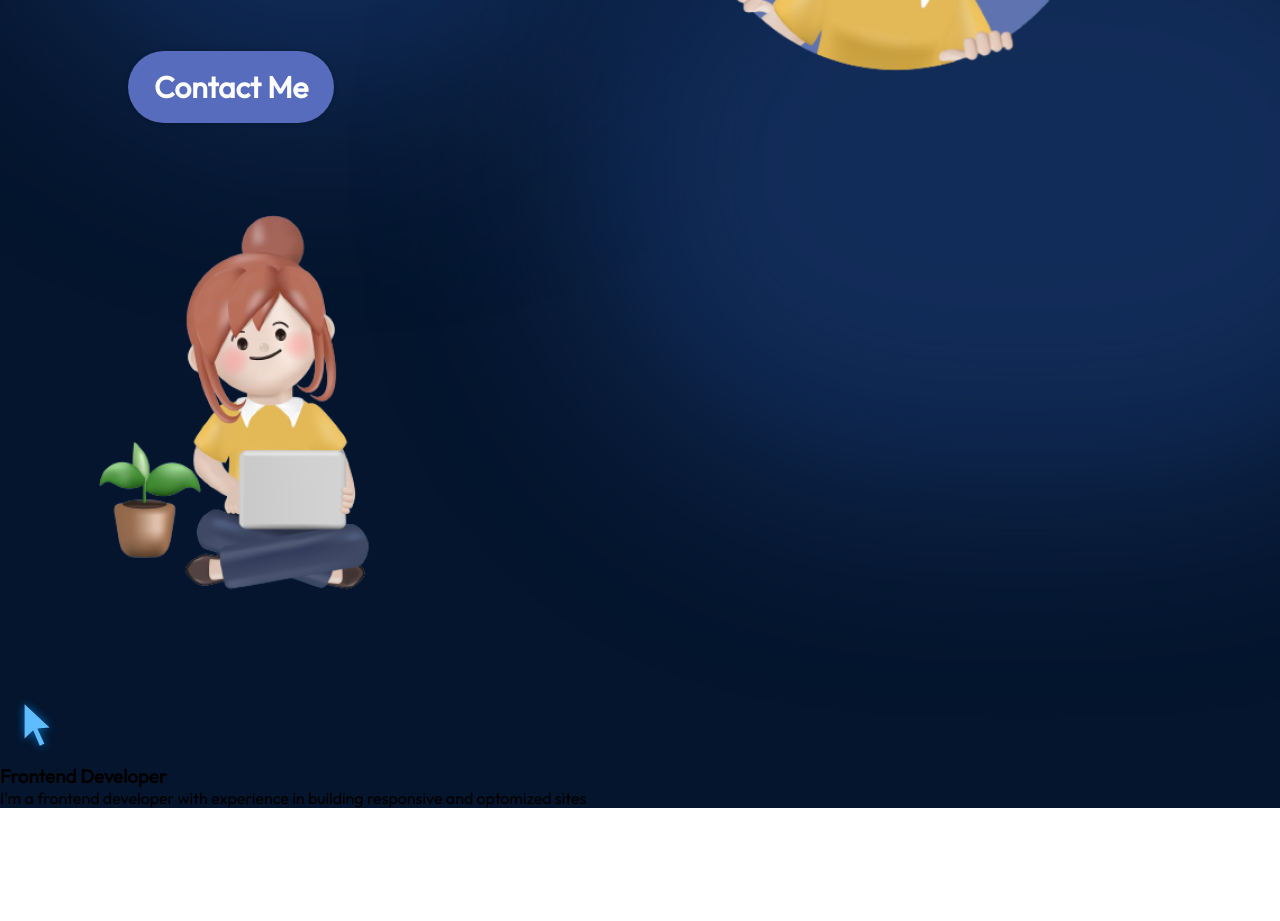
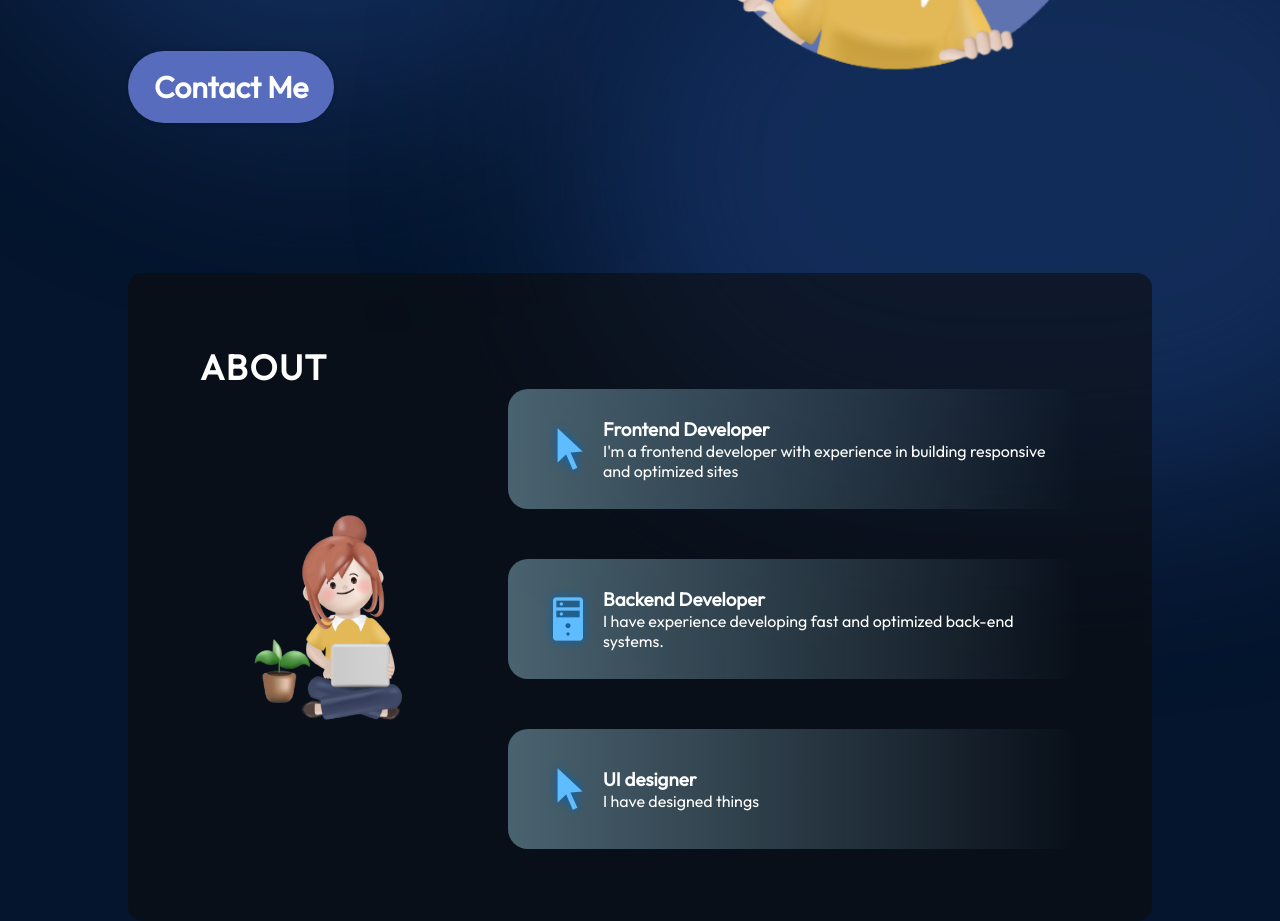
Before and after one commit to Sarah-Paterson/Portfolio_2023, a React (Vite) app in the folder react-portfolio/: page / in a window 1280 px wide. Shown: the part 520-1441 px from the top of the page. Before the commit the page ends 1328 px from the top, so only its background shows below. Built offline with nearby package versions, Linux system fonts and the light colour scheme.

Commit message:
add styling for the about section in About.module.css

```diff
--- a/react-portfolio/src/components/About/About.jsx
+++ b/react-portfolio/src/components/About/About.jsx
@@ -1,20 +1,38 @@
 import React from "react";
+
+import styles from "./About.module.css";
 import { getImageUrl } from "../../utils";
 
 export const About = () => {
     return (
-        <section>
-            <div>
+        <section className={styles.container}>
+            <h2 className={styles.title}>About</h2>
+            <div className={styles.content}>
                 <img
                 src={getImageUrl("about/aboutImage.png")}
                 alt="Me sitting with a laptop"
+                className={styles.aboutImage}
                 />
-                <ul>
-                    <li>
+                <ul className={styles.aboutItems}>
+                    <li className={styles.aboutItem}>
                         <img src={getImageUrl("about/cursorIcon.png")} alt="Cursor Icon" />
-                        <div>
+                        <div className={styles.aboutItemText}>
                             <h3>Frontend Developer</h3>
-                            <p>I'm a frontend developer with experience in building responsive and optomized sites</p>
+                            <p>I'm a frontend developer with experience in building responsive and optimized sites</p>
+                        </div>
+                    </li>
+                    <li className={styles.aboutItem}>
+                        <img src={getImageUrl("about/serverIcon.png")} alt="Server Icon" />
+                        <div className={styles.aboutItemText}>
+                            <h3>Backend Developer</h3>
+                            <p>I have experience developing fast and optimized back-end systems.</p>
+                        </div>
+                    </li>
+                    <li className={styles.aboutItem}>
+                        <img src={getImageUrl("about/cursorIcon.png")} alt="UI Icon" />
+                        <div className={styles.aboutItemText}>
+                            <h3>UI designer</h3>
+                            <p>I have designed things</p>
                         </div>
                     </li>
                 </ul>
--- a/react-portfolio/src/components/About/About.module.css
+++ b/react-portfolio/src/components/About/About.module.css
@@ -0,0 +1,47 @@
+@import "../../vars.css";
+
+.container {
+    position: relative;
+    background-color: rgba(12, 12, 12, 0.6);
+    border-radius: 15px;
+    padding: 72px;
+    margin-top: 149px;
+    z-index: 1;
+    margin-left: 10%;
+    margin-right: 10%;
+}
+
+.title {
+    color: var(--color-text);
+    font-size: 35px;
+    font-weight: 700;
+    letter-spacing: 1.75px;
+    text-transform: uppercase;
+}
+
+.content {
+    display: flex;
+    flex-direction: row;
+    align-items: center;
+}
+
+.aboutImage {
+    width: 35%;
+}
+
+.aboutItems {
+    color: var(--color-text);
+    display: flex;
+    flex-direction: column;
+    gap: 50px;
+}
+
+.aboutItem {
+    display: flex;
+    flex-direction: row;
+    align-items: center;
+    border-radius: 20px;
+    list-style: none;
+    padding: 25px;
+    background-image: linear-gradient(90deg, rgba(165, 215, 232, 0.42) 0%, rgba(255, 255, 255, 0) 100%);
+}
```
